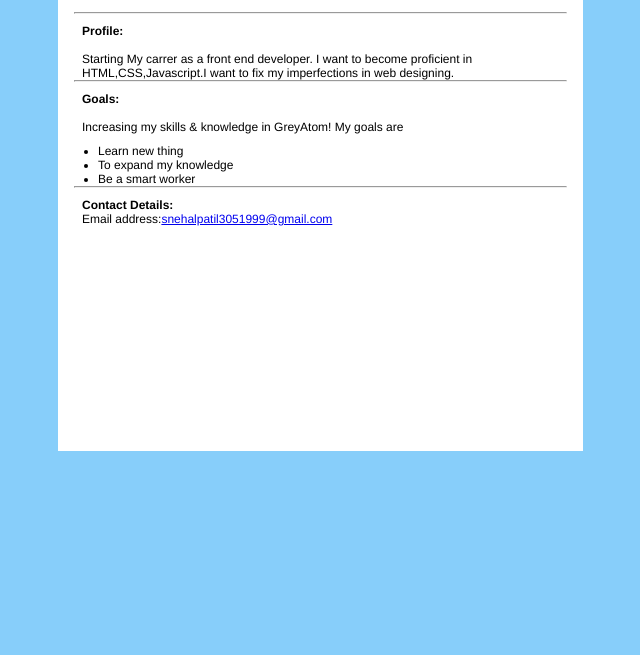
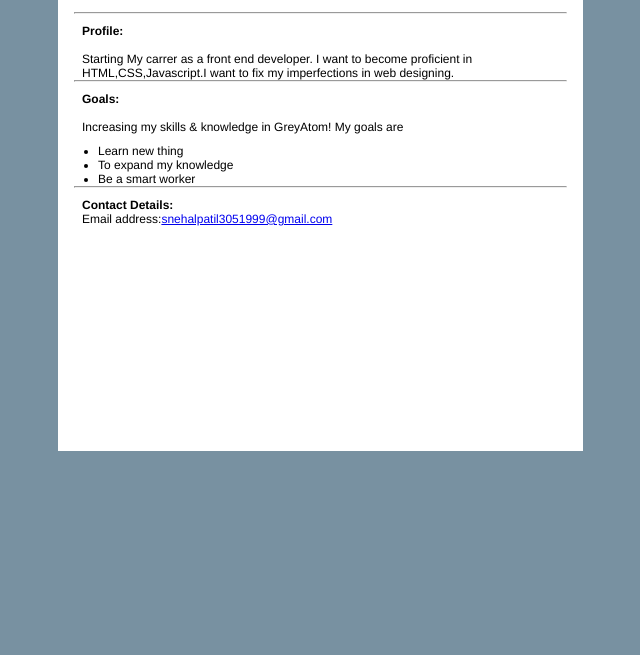
Before and after one commit to snehalpatil99/personal-portfolio-page, a plain HTML site: page index.html in a window 1280 px wide. Shown: the part 145-800 px from the top of the page, without its empty margins (287-927 px from the left). Drawn offline with Linux system fonts and the light colour scheme.

Commit message:
Update style.css

```diff
--- a/style.css
+++ b/style.css
@@ -27,7 +27,7 @@ ul,ol
 body
 {
     min-width: 500px;
-    background-color: lightskyblue;
+    background-color: rgb(120, 145, 161);
 }
 .profileBody {
     display: inline-block;
```
